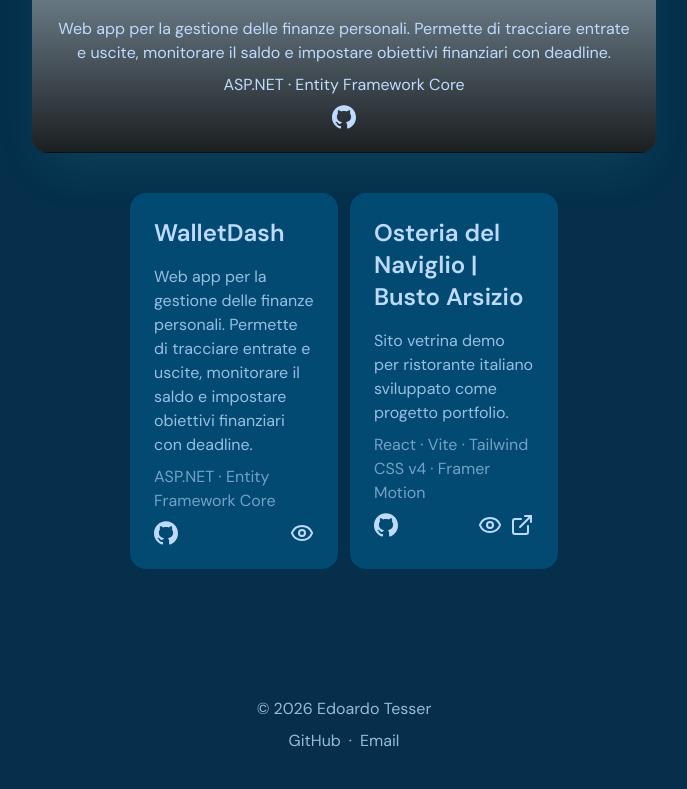
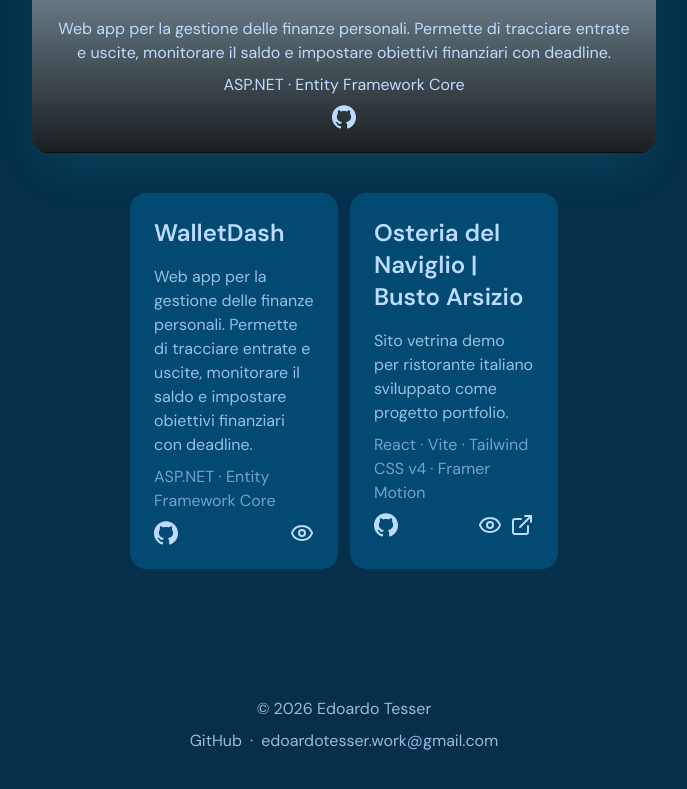
Before and after one commit to EdoTech12/Edo-s-Portfolio, a React (Vite) app: page / in a window 1280 px wide. Shown: the part 2280-3069 px from the top of the page, without its empty margins (296-983 px from the left). Built offline with nearby package versions, Linux system fonts and the light colour scheme.

Commit message:
cambiata la sezione mail

```diff
--- a/src/Components/Footer/Footer.jsx
+++ b/src/Components/Footer/Footer.jsx
@@ -5,7 +5,7 @@ function Footer() {
             <div className="flex gap-2">
                 <a href="https://github.com/EdoTech12"> GitHub </a>
                 <span> · </span>
-                <a href="mailto:edoardotesser.work@gmail.com"> Email</a>
+                <a href="mailto:edoardotesser.work@gmail.com">edoardotesser.work@gmail.com</a>
             </div>
         </section>
     );
```
